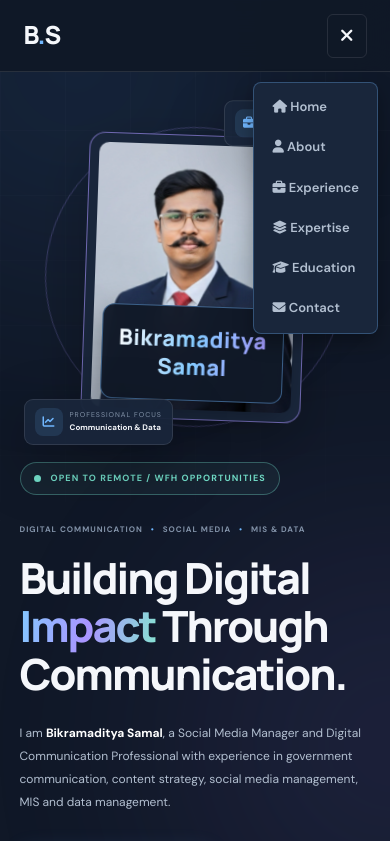
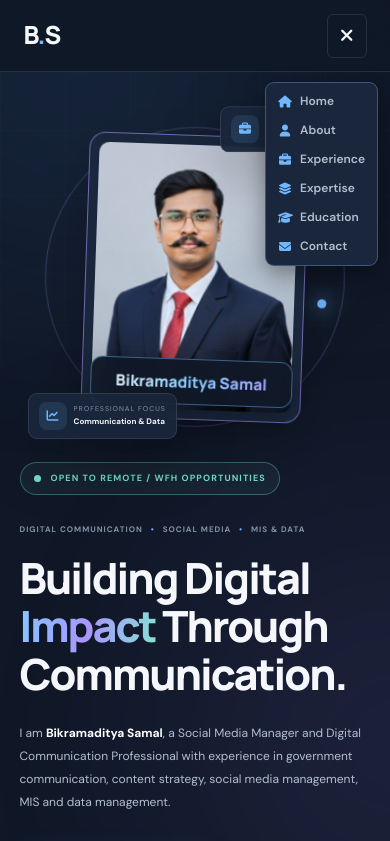
Before and after one commit to bikramadityasamal/bikramadityasamal.github.io, a plain HTML site: page index.html in a window 390 px wide. Both pictures are taken after a click on the button "Toggle navigation". Shown: the top 841 px of the page. Drawn offline with Linux system fonts and the light colour scheme.

Commit message:
Update style.css

```diff
--- a/style.css
+++ b/style.css
@@ -1963,3 +1963,179 @@ ul {
     background-clip: text;
     color: transparent;
 }
+/* =================================================
+   FINAL PORTFOLIO FINISHING DESIGN
+   Compact Icon Menu + Matching Name Tag
+   ================================================= */
+
+/* ---------- DESKTOP NAME ---------- */
+
+.caption-initials,
+.image-caption small {
+    display: none !important;
+}
+
+.image-caption {
+    justify-content: center !important;
+    align-items: center !important;
+    background: rgba(16, 24, 39, 0.96) !important;
+    border: 1px solid rgba(112,183,255,0.45) !important;
+    border-radius: 12px !important;
+    padding: 14px 8px !important;
+}
+
+.image-caption div:last-child {
+    display: flex !important;
+    width: 100% !important;
+    align-items: center !important;
+    justify-content: center !important;
+}
+
+.image-caption strong {
+    display: block !important;
+    width: 100% !important;
+    font-family: var(--font-heading) !important;
+    font-size: 20px !important;
+    font-weight: 800 !important;
+    letter-spacing: 0.3px !important;
+    line-height: 1.3 !important;
+    text-align: center !important;
+    white-space: nowrap !important;
+
+    background: linear-gradient(
+        100deg,
+        #ffffff,
+        #83caff,
+        #a994ff
+    ) !important;
+
+    -webkit-background-clip: text !important;
+    background-clip: text !important;
+    color: transparent !important;
+}
+
+/* ---------- FINAL COMPACT MOBILE MENU ---------- */
+
+@media (max-width: 760px) {
+
+    .menu-toggle {
+        display: block !important;
+        position: relative !important;
+        z-index: 2201 !important;
+    }
+
+    .navigation {
+        display: none !important;
+
+        position: fixed !important;
+        top: 82px !important;
+        right: 12px !important;
+        left: auto !important;
+
+        width: max-content !important;
+        min-width: 0 !important;
+        max-width: calc(100vw - 24px) !important;
+        height: auto !important;
+
+        padding: 4px !important;
+        margin: 0 !important;
+
+        flex-direction: column !important;
+        align-items: flex-start !important;
+        justify-content: flex-start !important;
+        gap: 0 !important;
+
+        background: #19263b !important;
+        border: 1px solid rgba(112,183,255,0.35) !important;
+        border-radius: 9px !important;
+
+        box-shadow: 0 8px 22px rgba(0,0,0,0.38) !important;
+        z-index: 2200 !important;
+    }
+
+    .navigation.active {
+        display: flex !important;
+    }
+
+    .navigation a {
+        display: inline-flex !important;
+        align-items: center !important;
+        justify-content: flex-start !important;
+
+        width: max-content !important;
+        max-width: 100% !important;
+
+        padding: 7px 8px !important;
+        margin: 0 !important;
+        gap: 8px !important;
+
+        font-size: 12px !important;
+        line-height: 1.25 !important;
+        white-space: nowrap !important;
+
+        border-radius: 5px !important;
+    }
+
+    .navigation a i {
+        display: inline-block !important;
+        width: 14px !important;
+        min-width: 14px !important;
+        text-align: center !important;
+        font-size: 12px !important;
+        color: #70b7ff !important;
+    }
+
+    .navigation a::after {
+        display: none !important;
+    }
+
+    .navigation a:hover {
+        background: rgba(112,183,255,0.12) !important;
+    }
+
+    .nav-contact {
+        display: none !important;
+    }
+
+    /* NAME: SAME DESIGN, ONE LINE ON MOBILE */
+
+    .image-caption {
+        left: 8px !important;
+        right: 8px !important;
+        bottom: 14px !important;
+        padding: 12px 4px !important;
+    }
+
+    .image-caption strong {
+        font-size: clamp(14px, 4vw, 17px) !important;
+        letter-spacing: 0 !important;
+        white-space: nowrap !important;
+    }
+
+    /* Floating cards stay in photo area */
+
+    .floating-role {
+        right: 8px !important;
+        top: 8px !important;
+    }
+
+    .floating-focus {
+        left: 8px !important;
+        bottom: 8px !important;
+        animation: none !important;
+    }
+}
+
+/* ---------- SMALL MOBILE ---------- */
+
+@media (max-width: 380px) {
+
+    .image-caption strong {
+        font-size: 14px !important;
+    }
+
+    .navigation a {
+        font-size: 11px !important;
+        padding: 6px 7px !important;
+    }
+}
```
